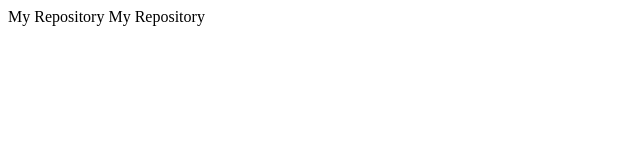
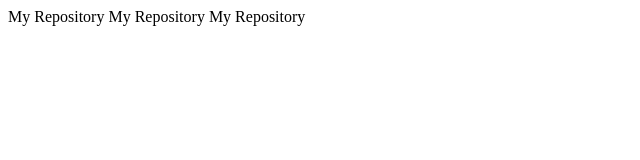
Before and after one commit to MMSakshi/myrepo, a plain HTML site: page index.html in a window 1280 px wide. Shown: the whole page, without its empty margins (0-640 px from the left). Drawn offline with Linux system fonts and the light colour scheme.

Commit message:
Update index.html

```diff
--- a/index.html
+++ b/index.html
@@ -1,4 +1,4 @@
 <html>
 <head> My Repository</head>
-<body> My Repository</body>
+<body> My Repository My Repository </body>
 </html>
```
